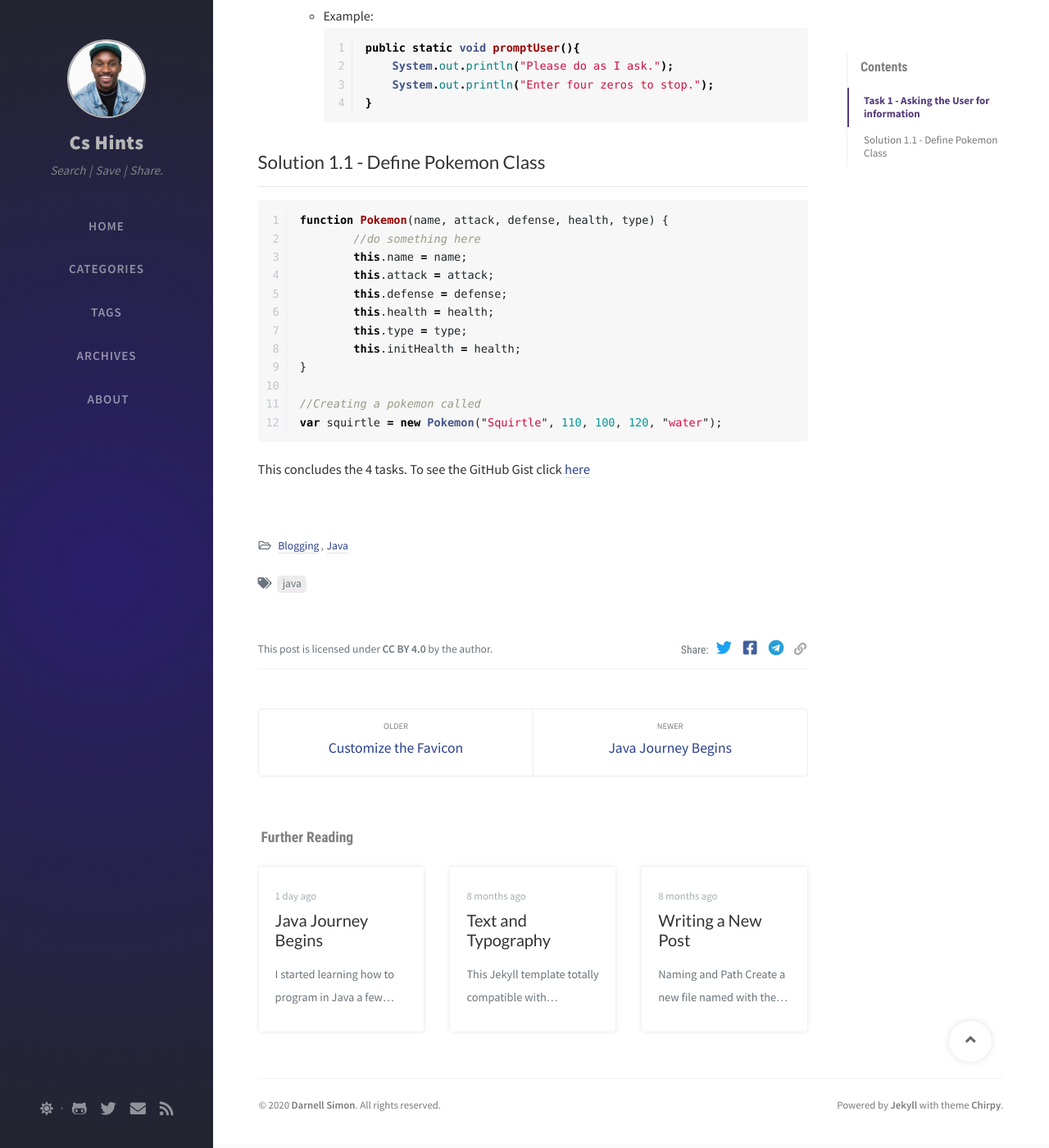
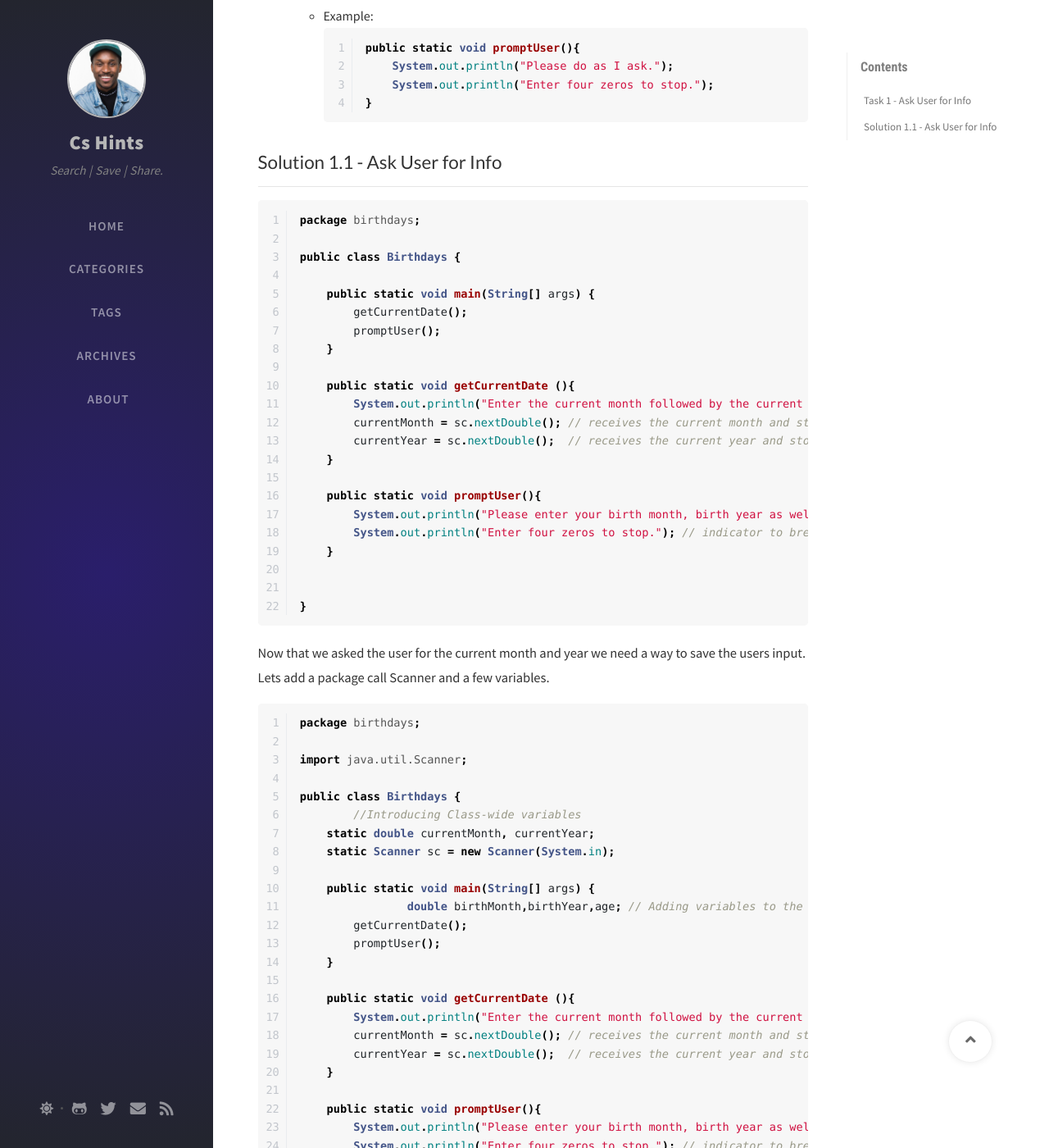
Before and after one commit to rightbrainpapi/blog, a Jekyll site: the page built from _posts/2020-01-25-java-birthday.md, in a window 1280 px wide and 1400 px high, scrolled down 863 px. Shown: the whole window at 82% size. Built offline with Jekyll 4.4.1, drawn with Linux system fonts in a browser that asks for light colours; nearby versions of some CDN libraries; comment, search, counter and statistics services are not loaded; some of the changed text lies outside the part shown.

Commit message:
adding solution 1.1

````diff
--- a/_posts/2020-01-25-java-birthday.md
+++ b/_posts/2020-01-25-java-birthday.md
@@ -22,7 +22,7 @@ Our Goal: Print the persons age. - First we'll need to: - Ask the person for the
 
 ---
 
-## Task 1 - Asking the User for information
+## Task 1 - Ask User for Info
 
 - We will need to create a two prompt user statements
 
@@ -34,23 +34,67 @@ Our Goal: Print the persons age. - First we'll need to: - Ask the person for the
     }
     ```
 
-## Solution 1.1 - Define Pokemon Class
+## Solution 1.1 - Ask User for Info
 
 ---
 
-```javascript
-function Pokemon(name, attack, defense, health, type) {
-	//do something here
-	this.name = name;
-	this.attack = attack;
-	this.defense = defense;
-	this.health = health;
-	this.type = type;
-	this.initHealth = health;
+```java
+package birthdays;
+
+public class Birthdays {
+
+    public static void main(String[] args) {
+        getCurrentDate();
+        promptUser();
+    }
+
+    public static void getCurrentDate (){
+        System.out.println("Enter the current month followed by the current year."); // asks for current date
+        currentMonth = sc.nextDouble(); // receives the current month and stores in var
+        currentYear = sc.nextDouble();  // receives the current year and stores in var
+    }
+
+    public static void promptUser(){
+        System.out.println("Please enter your birth month, birth year as well as"); // asks for birth date
+        System.out.println("Enter four zeros to stop."); // indicator to break out of program
+    }
+
+
 }
+```
 
-//Creating a pokemon called
-var squirtle = new Pokemon("Squirtle", 110, 100, 120, "water");
+Now that we asked the user for the current month and year we need a way to save the users input.
+Lets add a package call Scanner and a few variables.
+
+```java
+package birthdays;
+
+import java.util.Scanner;
+
+public class Birthdays {
+	//Introducing Class-wide variables
+    static double currentMonth, currentYear;
+    static Scanner sc = new Scanner(System.in);
+
+    public static void main(String[] args) {
+		double birthMonth,birthYear,age; // Adding variables to the main method
+        getCurrentDate();
+        promptUser();
+    }
+
+    public static void getCurrentDate (){
+        System.out.println("Enter the current month followed by the current year.");
+        currentMonth = sc.nextDouble(); // receives the current month and stores in var
+        currentYear = sc.nextDouble();  // receives the current year and stores in var
+    }
+
+    public static void promptUser(){
+        System.out.println("Please enter your birth month, birth year as well as");
+        System.out.println("Enter four zeros to stop."); // indicator to break out of program
+    }
+
+
+}
 ```
 
 <!-- ---
````
